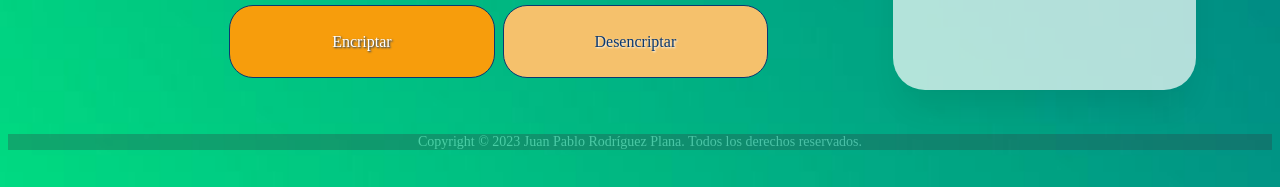
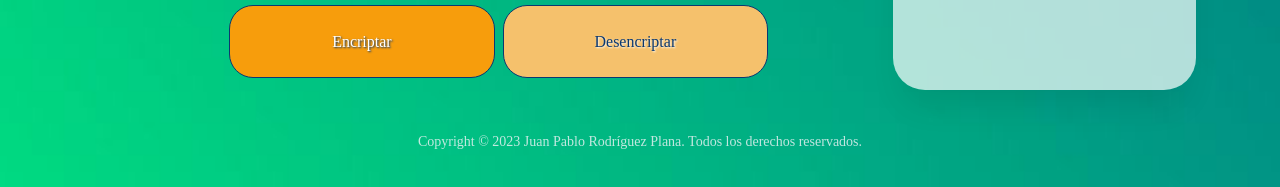
Before and after one commit to Jprplana/Encriptador, a plain HTML site: page index.html in a window 1280 px wide. Shown: the part 613-800 px from the top of the page. Drawn offline with Linux system fonts and the light colour scheme.

Commit message:
cambia repo local

```diff
--- a/styles.css
+++ b/styles.css
@@ -317,14 +317,13 @@ footer {
 }
 
 #footer-text {
-  background: #343a40;
   color: #f2f4f7;
   margin-bottom: 0px;
   font-family: "Actay";
   font-style: normal;
   font-weight: 400;
   font-size: 14px;
-  opacity: 30%;
+  opacity: 80%;
   display: flex;
   justify-content: center;
 }
```
Also changed, not shown: 1 other file.
